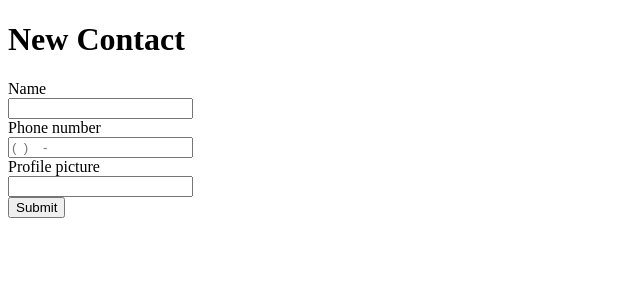
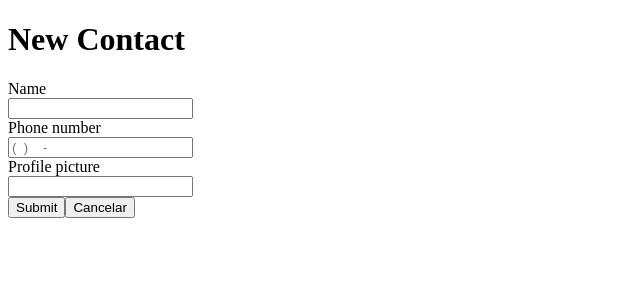
Before and after one commit to fmmsenna/contact-app, a React (Create React App) app: page /edit in a window 1280 px wide. Shown: the top 300 px of the page, without its empty margins (0-640 px from the left). Built offline with nearby package versions, Linux system fonts and the light colour scheme; no server answers.

Commit message:
Links to NEW+ and CANCEL buttons

```diff
--- a/src/components/ContactCard.jsx
+++ b/src/components/ContactCard.jsx
@@ -1,5 +1,4 @@
 import React from "react";
-import supabase from "../supabase";
 
 function ContactCard({ contact, handleDelete }) {
   return (
--- a/src/components/ContactList.jsx
+++ b/src/components/ContactList.jsx
@@ -1,6 +1,7 @@
 import React, { useState, useEffect } from "react";
 import ContactCard from "./ContactCard";
 import supabase from "../supabase";
+import { Link } from "react-router-dom";
 
 function ContactList() {
   const [list, setList] = useState([]);
@@ -43,7 +44,9 @@ function ContactList() {
   return (
     <div>
       <h2>ContactList</h2>
-      <button>New +</button>
+      <Link to="/edit">
+        <button>New + </button>
+      </Link>
       {list && (
         <div className="contact-card">
           {list.map((contact) => (
--- a/src/components/NewContact.jsx
+++ b/src/components/NewContact.jsx
@@ -1,5 +1,5 @@
 import React, { useState } from "react";
-import { useNavigate } from "react-router-dom";
+import { useNavigate, Link } from "react-router-dom";
 import supabase from "../supabase";
 
 function NewContact() {
@@ -83,6 +83,10 @@ function NewContact() {
       />
       <br />
       <button>Submit</button>
+      <Link to="/">
+        <button>Cancelar</button>
+      </Link>
+
       {formError && <p>Please fill in all fields!</p>}
     </form>
   );
```
